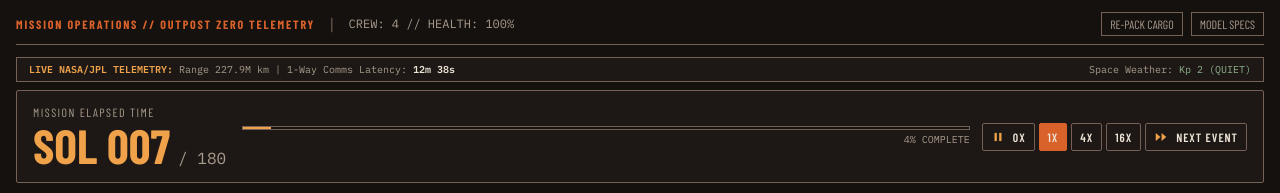
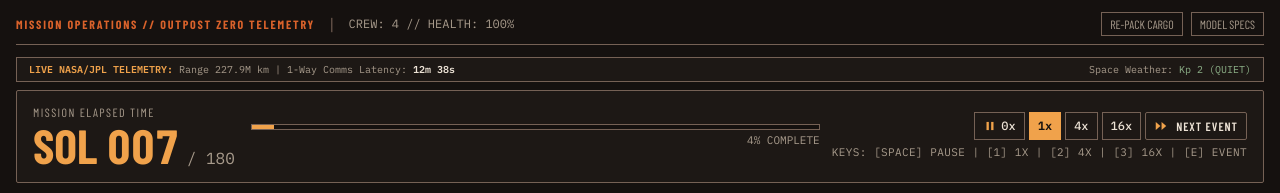
Before and after one commit to RajatSharma404/outpost-zero, a Next.js app: page /mission in a window 1280 px wide. Shown: the top 193 px of the page. Built offline with nearby package versions, Linux system fonts and the light colour scheme; no server answers.

Commit message:
feat(mission): add radiogroup speed controls and keyboard shortcut telemetry to SolClock

```diff
--- a/components/mission/SolClock.tsx
+++ b/components/mission/SolClock.tsx
@@ -1,6 +1,6 @@
 'use client';
 
-import React from 'react';
+import React, { memo } from 'react';
 import { Button } from '../ui/Button';
 import { Icon } from '../ui/Icon';
 
@@ -13,7 +13,7 @@ interface SolClockProps {
   onSkipToEvent: () => void;
 }
 
-export const SolClock: React.FC<SolClockProps> = ({
+const SolClockComponent: React.FC<SolClockProps> = ({
   currentSol,
   maxSols,
   speed,
@@ -54,6 +54,7 @@ export const SolClock: React.FC<SolClockProps> = ({
           </span>
           <div style={{ display: 'flex', alignItems: 'baseline', gap: 'var(--space-2)' }}>
             <span
+              className="tabular-nums"
               style={{
                 fontFamily: 'var(--font-condensed)',
                 fontSize: 'var(--fs-numeral)',
@@ -65,6 +66,7 @@ export const SolClock: React.FC<SolClockProps> = ({
               SOL {String(currentSol).padStart(3, '0')}
             </span>
             <span
+              className="tabular-nums"
               style={{
                 fontFamily: 'var(--font-mono)',
                 fontSize: 'var(--fs-body)',
@@ -80,7 +82,7 @@ export const SolClock: React.FC<SolClockProps> = ({
         <div style={{ flex: 1, minWidth: '100px' }}>
           <div
             style={{
-              height: '4px',
+              height: '6px',
               backgroundColor: 'var(--basalt)',
               border: '1px solid var(--rule)',
               borderRadius: 'var(--r-0)',
@@ -92,14 +94,15 @@ export const SolClock: React.FC<SolClockProps> = ({
                 width: `${percentage}%`,
                 height: '100%',
                 backgroundColor: 'var(--ember)',
-                transition: 'width 0.2s ease',
+                transition: 'width 0.1s linear',
               }}
             />
           </div>
           <span
+            className="tabular-nums"
             style={{
               fontFamily: 'var(--font-mono)',
-              fontSize: 'var(--fs-caption)',
+              fontSize: 'var(--fs-detail)',
               color: 'var(--ink-dim)',
               display: 'block',
               marginTop: '2px',
@@ -111,55 +114,130 @@ export const SolClock: React.FC<SolClockProps> = ({
         </div>
       </div>
 
-      {/* Speed Controls (Pause, 1x, 4x, 16x, Skip) */}
-      <div style={{ display: 'flex', alignItems: 'center', gap: 'var(--space-1)' }}>
-        <Button
-          variant={speed === 0 ? 'primary' : 'secondary'}
-          size="sm"
+      {/* Speed Controls (Radio Group Semantics + Keyboard Hint) */}
+      <div style={{ display: 'flex', flexDirection: 'column', alignItems: 'flex-end', gap: '4px' }}>
+        <div
+          role="radiogroup"
+          aria-label="Simulation warp speed"
+          style={{ display: 'flex', alignItems: 'center', gap: 'var(--space-1)' }}
+        >
+          <button
+            type="button"
+            role="radio"
+            aria-checked={speed === 0}
             onClick={() => onSetSpeed(0)}
-          title="Pause simulation (Spacebar)"
-          aria-label="Pause simulation"
+            title="Pause simulation [Space]"
+            aria-label="Pause simulation (0x speed)"
+            style={{
+              fontFamily: 'var(--font-mono)',
+              fontSize: 'var(--fs-label)',
+              padding: 'var(--space-1) var(--space-2)',
+              border: `1px solid ${speed === 0 ? 'var(--ember)' : 'var(--rule)'}`,
+              backgroundColor: speed === 0 ? 'var(--ember)' : 'transparent',
+              color: speed === 0 ? 'var(--basalt)' : 'var(--ink)',
+              fontWeight: speed === 0 ? 700 : 500,
+              cursor: 'pointer',
+              borderRadius: 'var(--r-0)',
+              display: 'inline-flex',
+              alignItems: 'center',
+              gap: '4px',
+            }}
           >
             <Icon name="pause" size={14} /> 0x
-        </Button>
-        <Button
-          variant={speed === 1 ? 'primary' : 'secondary'}
-          size="sm"
+          </button>
+
+          <button
+            type="button"
+            role="radio"
+            aria-checked={speed === 1}
             onClick={() => onSetSpeed(1)}
-          title="Standard speed (1 Sol / sec)"
-          aria-label="1x speed"
+            title="Standard speed (1 Sol / sec) [1]"
+            aria-label="1x standard speed"
+            style={{
+              fontFamily: 'var(--font-mono)',
+              fontSize: 'var(--fs-label)',
+              padding: 'var(--space-1) var(--space-2)',
+              border: `1px solid ${speed === 1 ? 'var(--ember)' : 'var(--rule)'}`,
+              backgroundColor: speed === 1 ? 'var(--ember)' : 'transparent',
+              color: speed === 1 ? 'var(--basalt)' : 'var(--ink)',
+              fontWeight: speed === 1 ? 700 : 500,
+              cursor: 'pointer',
+              borderRadius: 'var(--r-0)',
+            }}
           >
             1x
-        </Button>
-        <Button
-          variant={speed === 4 ? 'primary' : 'secondary'}
-          size="sm"
+          </button>
+
+          <button
+            type="button"
+            role="radio"
+            aria-checked={speed === 4}
             onClick={() => onSetSpeed(4)}
-          title="Fast forward (4 Sols / sec)"
-          aria-label="4x speed"
+            title="Fast forward (4 Sols / sec) [2]"
+            aria-label="4x fast speed"
+            style={{
+              fontFamily: 'var(--font-mono)',
+              fontSize: 'var(--fs-label)',
+              padding: 'var(--space-1) var(--space-2)',
+              border: `1px solid ${speed === 4 ? 'var(--ember)' : 'var(--rule)'}`,
+              backgroundColor: speed === 4 ? 'var(--ember)' : 'transparent',
+              color: speed === 4 ? 'var(--basalt)' : 'var(--ink)',
+              fontWeight: speed === 4 ? 700 : 500,
+              cursor: 'pointer',
+              borderRadius: 'var(--r-0)',
+            }}
           >
             4x
-        </Button>
-        <Button
-          variant={speed === 16 ? 'primary' : 'secondary'}
-          size="sm"
+          </button>
+
+          <button
+            type="button"
+            role="radio"
+            aria-checked={speed === 16}
             onClick={() => onSetSpeed(16)}
-          title="Ultra speed (16 Sols / sec)"
-          aria-label="16x speed"
+            title="Ultra speed (16 Sols / sec) [3]"
+            aria-label="16x warp speed"
+            style={{
+              fontFamily: 'var(--font-mono)',
+              fontSize: 'var(--fs-label)',
+              padding: 'var(--space-1) var(--space-2)',
+              border: `1px solid ${speed === 16 ? 'var(--ember)' : 'var(--rule)'}`,
+              backgroundColor: speed === 16 ? 'var(--ember)' : 'transparent',
+              color: speed === 16 ? 'var(--basalt)' : 'var(--ink)',
+              fontWeight: speed === 16 ? 700 : 500,
+              cursor: 'pointer',
+              borderRadius: 'var(--r-0)',
+            }}
           >
             16x
-        </Button>
+          </button>
+
           <Button
             variant="secondary"
             size="sm"
             disabled={isPausedForEvent}
             onClick={onSkipToEvent}
-          title="Fast forward until next event incident or mission completion"
+            title="Skip to next event or incident [E]"
             aria-label="Skip to next event"
           >
             <Icon name="fast_forward" size={14} /> Next Event
           </Button>
         </div>
+
+        {/* Keyboard shortcut hint banner */}
+        <div
+          style={{
+            fontFamily: 'var(--font-mono)',
+            fontSize: 'var(--fs-detail)',
+            color: 'var(--ink-dim)',
+            letterSpacing: '0.04em',
+          }}
+        >
+          KEYS: [SPACE] PAUSE | [1] 1X | [2] 4X | [3] 16X | [E] EVENT
+        </div>
+      </div>
     </div>
   );
 };
+
+export const SolClock = memo(SolClockComponent);
```
Lines whose indentation alone changed are shown as unchanged.
